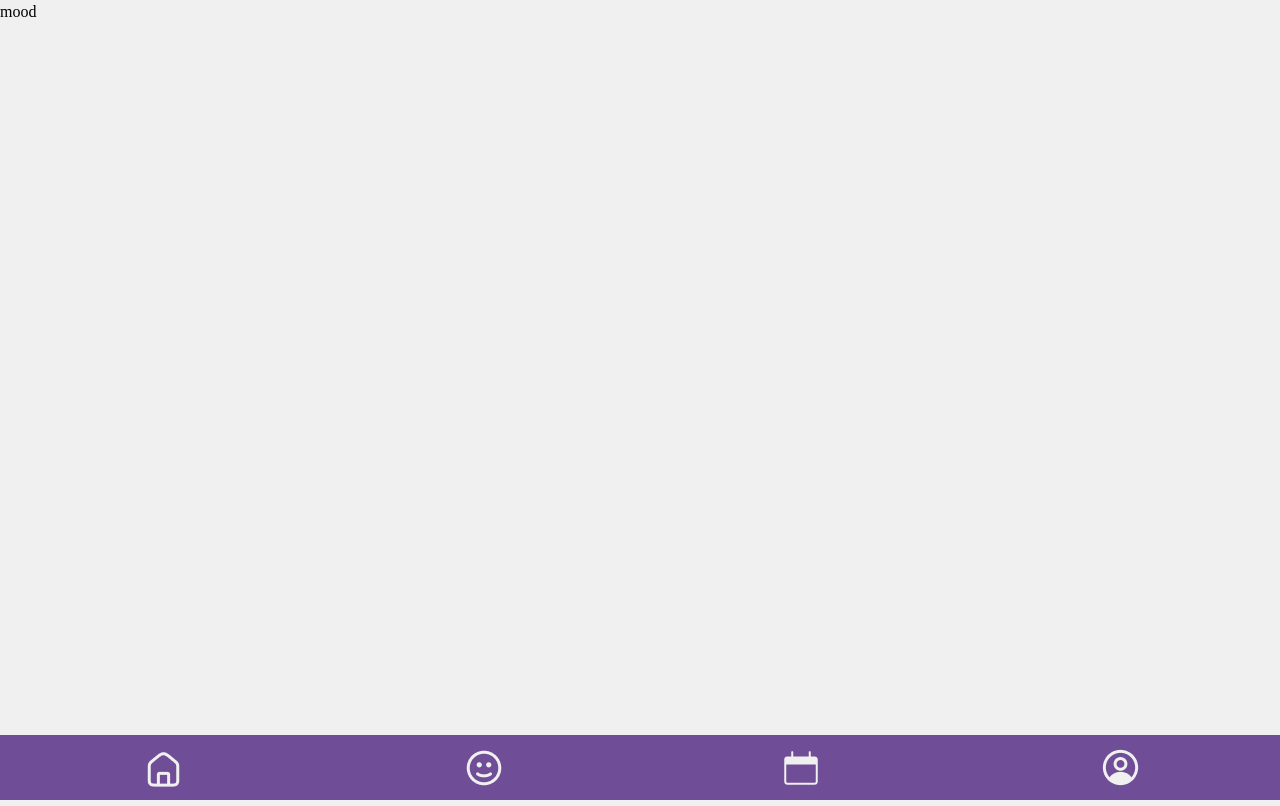
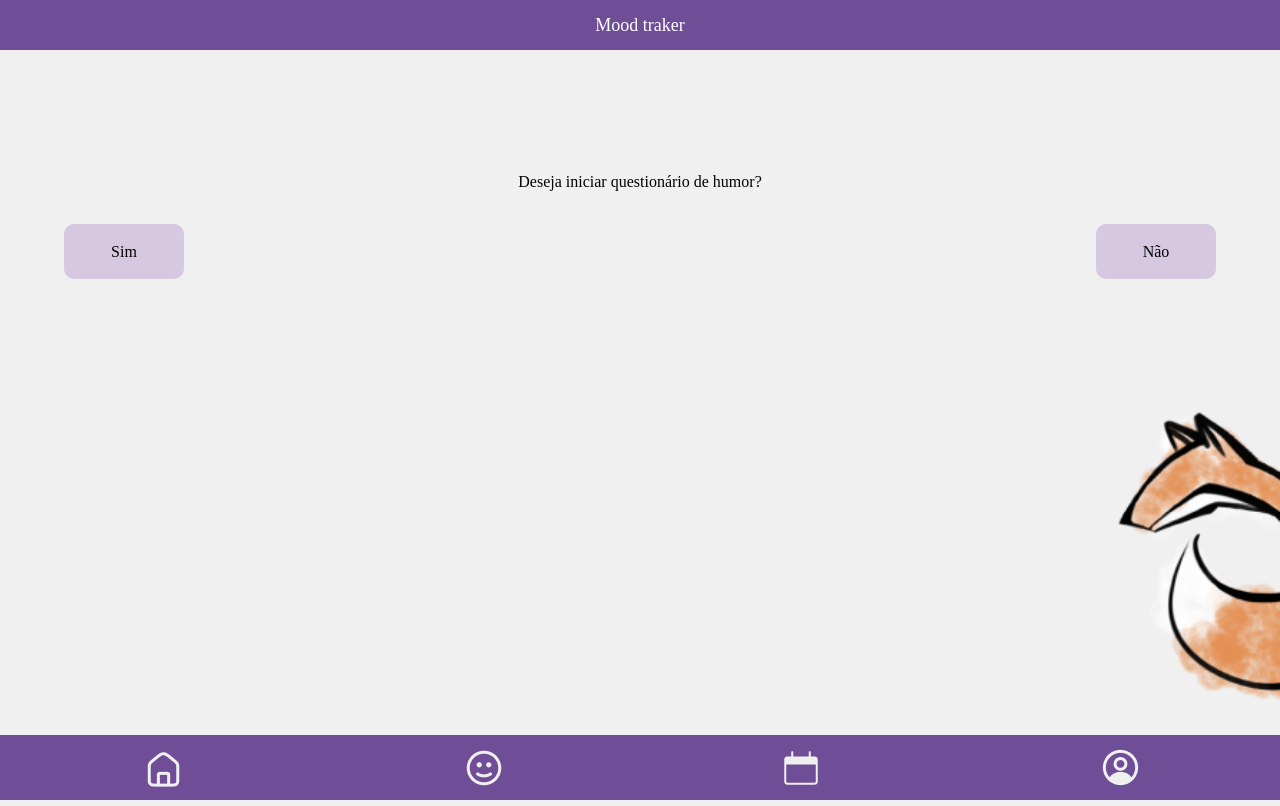
Before and after one commit to viudess/foxpectrum, an Angular app: page /mood in a window 1280 px wide. Built offline with nearby package versions, Linux system fonts and the light colour scheme; a web font is replaced by a local one.

Commit message:
novas paginas

```diff
--- a/src/app/components-gerais/navbar/navbar.component.css
+++ b/src/app/components-gerais/navbar/navbar.component.css
@@ -9,8 +9,3 @@ nav{
   bottom: 0;
 
 }
-mat-icon{
-  color: #F0F0F0;
-  font-size: 35px;
-  overflow: visible;
-}
--- a/src/app/tipico/home-tipico/home-tipico.component.html
+++ b/src/app/tipico/home-tipico/home-tipico.component.html
@@ -1,3 +1,2 @@
 <app-navbar></app-navbar>
 <app-banner></app-banner>
-<app-cadastro></app-cadastro>
--- a/src/app/tipico/mood/mood-tracker/mood-tracker.component.css
+++ b/src/app/tipico/mood/mood-tracker/mood-tracker.component.css
@@ -0,0 +1,30 @@
+body{
+  display: flex;
+  flex-direction: column;
+  align-items: center;
+}
+.container{
+  margin-top: 100px;
+  width: 90%;
+  text-align: center;
+}
+.botao{
+  display: flex;
+  justify-content: space-between;
+  align-items: center;
+}
+button{
+  background-color: #D6C8E1;
+  width: 120px;
+  height: 55px;
+  border-radius: 10px;
+  margin-top: 30px;
+}
+.image{
+  display: flex;
+  justify-content: end;
+  align-items: end;
+}
+img{
+  width: 12rem;
+}
--- a/src/app/tipico/mood/mood-tracker/mood-tracker.component.html
+++ b/src/app/tipico/mood/mood-tracker/mood-tracker.component.html
@@ -1,2 +1,19 @@
 <app-navbar></app-navbar>
-<h1>mood</h1>
+<body>
+  <header>
+    <h1>Mood traker</h1>
+  </header>
+  <div class="container">
+    <h1>
+      Deseja iniciar questionário de humor?
+    </h1>
+    <div class="botao">
+      <button>Sim</button>
+      <button>Não</button>
+    </div>
+  </div>
+
+</body>
+  <div class="image">
+    <img src="fox-lado.png" alt="">
+  </div>
--- a/src/app/tipico/organizacao/calendario-to-do/calendario-to-do.component.html
+++ b/src/app/tipico/organizacao/calendario-to-do/calendario-to-do.component.html
@@ -1,6 +1,8 @@
 <app-navbar></app-navbar>
 <main>
-  <h1>calendario</h1>
+  <header>
+    <h1>Calendário / To-do</h1>
+  </header>
   <app-calendario></app-calendario>
   <button class="add-evento">
     <h1>Criar evento (Calendário)</h1>
--- a/src/app/tipico/personalizacao/perfil/perfil.component.html
+++ b/src/app/tipico/personalizacao/perfil/perfil.component.html
@@ -1,2 +1,4 @@
 <app-navbar></app-navbar>
-<h1>pefil</h1>
+<header>
+  <h1>Perfil</h1>
+</header>
--- a/src/styles.css
+++ b/src/styles.css
@@ -7,3 +7,15 @@ body{
   font-family: offside;
   margin-bottom: 65px;
 }
+
+header{
+  width: 100%;
+  height: 50px;
+  display: flex;
+  justify-content: center;
+  align-items: center;
+  background-color: #704D97;
+  color: white;
+  font-size: large;
+  margin-bottom: 20px;
+}
```
